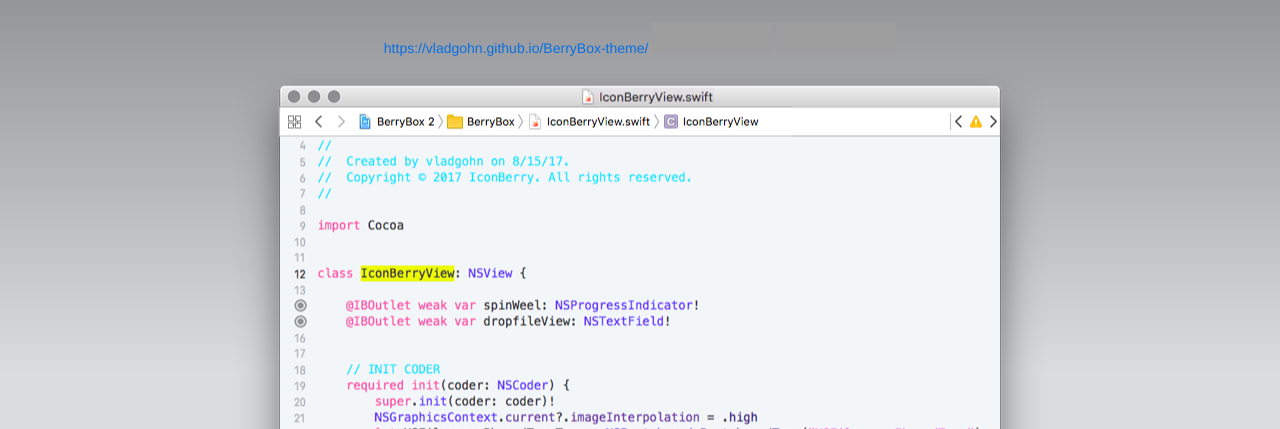
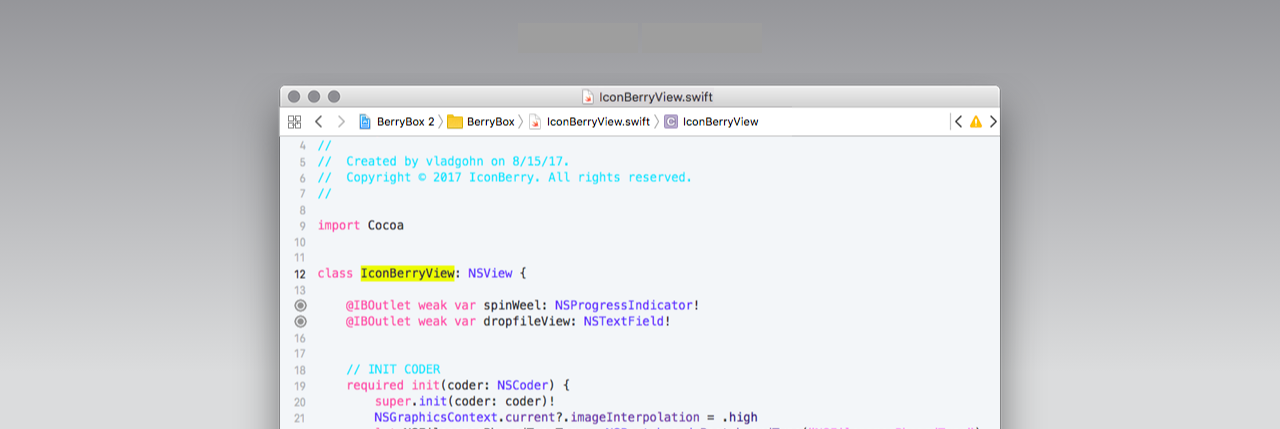
Before and after one commit to vladgohn/BerryBox-theme, a plain HTML site: page docs/index.html in a window 1280 px wide. Shown: the part 371-800 px from the top of the page. Drawn offline with Linux system fonts and the light colour scheme; grey boxes are pictures that could not be loaded.

Commit message:
Update index.html

```diff
--- a/docs/index.html
+++ b/docs/index.html
@@ -24,7 +24,6 @@
 					<h1 class="title">BerryBox</h1>
 				</a>
 				<h2 class="subtitle">A light theme for Xcode</h2>
-				<a href="https://vladgohn.github.io/BerryBox-theme/">https://vladgohn.github.io/BerryBox-theme/</a>
 				<p class="gh-btns">
 					<iframe src="https://ghbtns.com/github-btn.html?user=vladgohn&amp;repo=BerryBox-theme&amp;type=watch&amp;count=true&amp;size=large" allowtransparency="true" frameborder="0" scrolling="0" width="120" height="30"></iframe>
 					<iframe src="https://ghbtns.com/github-btn.html?user=vladgohn&amp;repo=BerryBox-theme&amp;type=fork&amp;count=true&amp;size=large" allowtransparency="true" frameborder="0" scrolling="0" width="120" height="30"></iframe>
```
